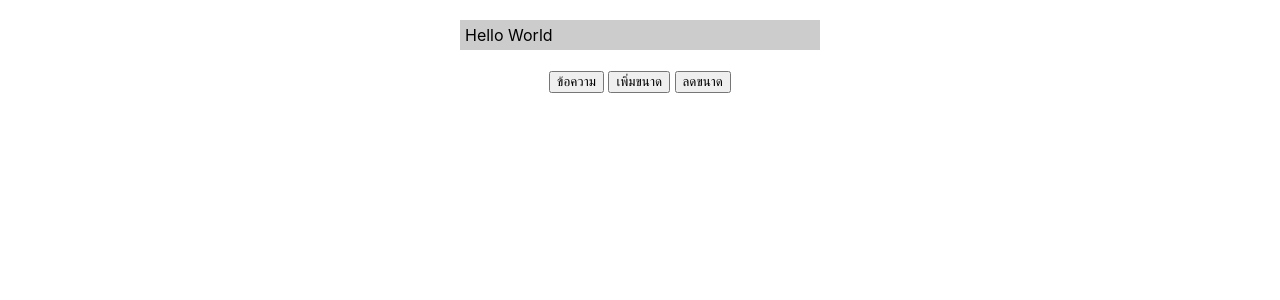
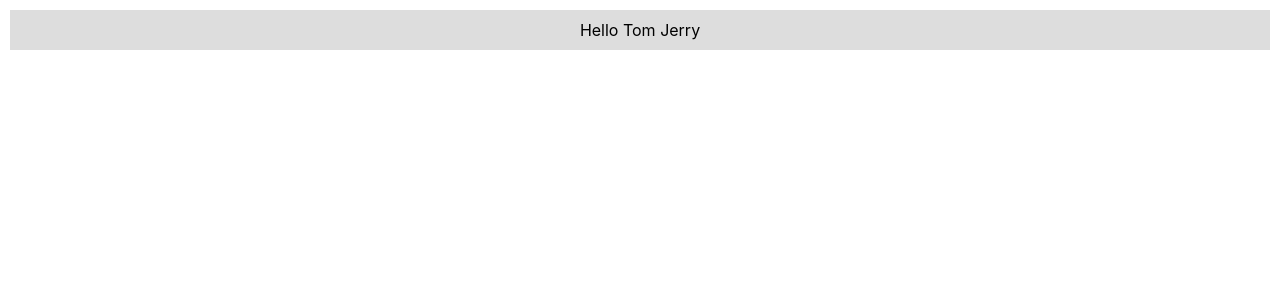
Before and after one commit to phollakrit/app1_ECT68, a React (Create React App) app: page / in a window 1280 px wide. Shown: the top 300 px of the page. Built offline with nearby package versions, Linux system fonts and the light colour scheme.

Commit message:
Add context.js

```diff
--- a/src/App.js
+++ b/src/App.js
@@ -1,12 +1,13 @@
 import React from "react";
-
-
-
-import MessageBox from "./state-func";
-
+import { userContext } from "./context";
+import Content from "./context-content";
 
 function App() {
-  return <MessageBox/>
+  return(
+    <userContext.Provider value={'Tom Jerry'}>
+      <Content/>
+    </userContext.Provider>
+  )
 }
 
 export default App;
--- /dev/null
+++ b/src/context-content.js
@@ -0,0 +1,18 @@
+import React from "react";
+import { userContext } from "./context";
+
+export default function Content(){
+    let user=React.useContext(userContext)
+
+    const contentStyle={
+        backgroundColor:'#ddd',
+        textAlign:'center',
+        margin:10,
+        padding:10
+    }
+    return(
+        <div style={contentStyle}>
+            Hello {user}
+        </div>
+    )
+}
--- /dev/null
+++ b/src/context.js
@@ -0,0 +1,3 @@
+import React,{createContext} from "react"
+
+export const userContext=createContext()
```
